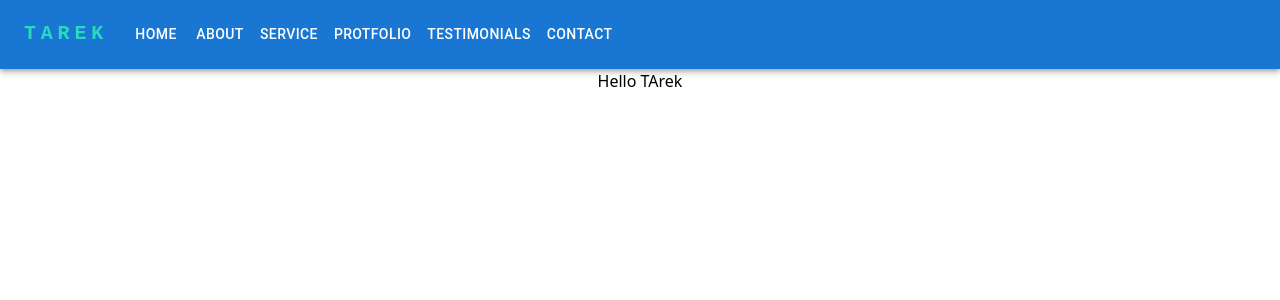
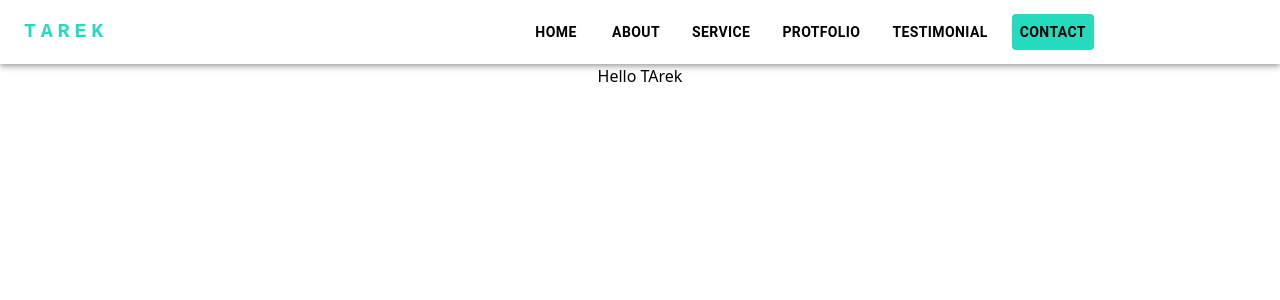
Before and after one commit to tarektusher/My-Protfolio, a React (Create React App) app in the folder my-project/: page / in a window 1280 px wide. Shown: the top 300 px of the page. Built offline with nearby package versions, Linux system fonts and the light colour scheme.

Commit message:
Navbar is completed

```diff
--- a/my-project/src/Components/Nabbar.jsx
+++ b/my-project/src/Components/Nabbar.jsx
@@ -13,7 +13,7 @@ import Tooltip from '@mui/material/Tooltip';
 import MenuItem from '@mui/material/MenuItem';
 import AdbIcon from '@mui/icons-material/Adb';
 
-const pages = ['Home', 'About', 'Service', 'Protfolio', 'Testimonials', 'Contact'];
+// const pages = ['Home', 'About', 'Service', 'Protfolio', 'Testimonials', 'Contact'];
 // const settings = ['Profile', 'Account', 'Dashboard', 'Logout'];
 
 function Nabbar() {
@@ -36,7 +36,7 @@ function Nabbar() {
   };
 
   return (
-    <AppBar position="static">
+    <AppBar position="static" sx={{backgroundColor : 'white'}}>
       <Container maxWidth="xl">
         <Toolbar disableGutters>
           {/* <AdbIcon sx={{ display: { xs: 'none', md: 'flex' }, mr: 1 }} /> */}
@@ -44,7 +44,7 @@ function Nabbar() {
             variant="h6"
             noWrap
             component="a"
-            href="#app-bar-with-responsive-menu"
+            href="/"
             sx={{
               mr: 2,
               display: { xs: 'none', md: 'flex' },
@@ -65,10 +65,10 @@ function Nabbar() {
               aria-controls="menu-appbar"
               aria-haspopup="true"
               onClick={handleOpenNavMenu}
-              color="inherit"
+              color="#26DABE"
             >
               <MenuIcon />
-            </IconButton>
+            </IconButton >
             <Menu
               id="menu-appbar"
               anchorEl={anchorElNav}
@@ -87,12 +87,12 @@ function Nabbar() {
                 display: { xs: 'block', md: 'none' },
               }}
             >
-              <Button sx={{color : 'black', fontWeight : '500'}}>Home</Button><br/>
-              <Button sx={{color : 'black', fontWeight : '500'}}>About</Button><br/>
-              <Button sx={{color : 'black', fontWeight : '500'}}>Service</Button><br/>
-              <Button sx={{color : 'black', fontWeight : '500'}}>Protfolio</Button><br/>
-              <Button sx={{color : 'black', fontWeight : '500'}}>Testimonial</Button><br/>
-              <Button sx={{color : 'black', fontWeight : '500'}}>Contact</Button>
+              <Button sx={{color : 'black', fontWeight : '700', ":hover" :{backgroundColor :'#24bfa7'}}}>Home</Button><br/>
+              <Button sx={{color : 'black', fontWeight : '700', ":hover" :{backgroundColor :'#24bfa7'}}}>About</Button><br/>
+              <Button sx={{color : 'black', fontWeight : '700', ":hover" :{backgroundColor :'#24bfa7'}}}>Service</Button><br/>
+              <Button sx={{color : 'black', fontWeight : '700', ":hover" :{backgroundColor :'#24bfa7'}}}>Protfolio</Button><br/>
+              <Button sx={{color : 'black', fontWeight : '700', ":hover" :{backgroundColor :'#24bfa7'}}}>Testimonial</Button><br/>
+              <Button sx={{color : 'black', fontWeight : '700', ":hover" :{backgroundColor :'#24bfa7'}}}>Contact</Button>
             </Menu>
           </Box>
           <Typography
@@ -107,24 +107,22 @@ function Nabbar() {
               fontFamily: 'monospace',
               fontWeight: 700,
               letterSpacing: '.3rem',
-              color: 'inherit',
+              color: '#26DABE',
               textDecoration: 'none',
             }}
           >
             TAREK
           </Typography>
-          <Box sx={{  display: { xs: 'none', alignItems : 'right', md: 'flex' } }}>
-            {pages.map((page) => (
-              <Button
-                key={page}
-                onClick={handleCloseNavMenu}
-                sx={{ my: 2, color: 'white', display: 'block' }}
-              >
-                {page}
-              </Button>
-            ))}
-          </Box>
-
+          <Box sx={{ display: { xs: 'none', md: 'flex' } }}>
+            <Box sx={{display : 'flex', gap : '1rem'}}>
+              <Button sx={{color : 'black', fontWeight : '700' , marginLeft : '50vh', marginRight : 'auto', ":hover" :{backgroundColor :'#24bfa7'}}}>Home</Button>
+              <Button sx={{color : 'black', fontWeight : '700', ":hover" :{backgroundColor :'#24bfa7'}}}>About</Button>
+              <Button sx={{color : 'black', fontWeight : '700', ":hover" :{backgroundColor :'#24bfa7'}}}>Service</Button>
+              <Button sx={{color : 'black', fontWeight : '700', ":hover" :{backgroundColor :'#24bfa7'}}}>Protfolio</Button>
+              <Button sx={{color : 'black', fontWeight : '700', ":hover" :{backgroundColor :'#24bfa7'}}}>Testimonial</Button>
+              <Button sx={{color : 'black', fontWeight : '700' , backgroundColor : '#26DABE', ":hover" :{backgroundColor :'#24bfa7'}}}>Contact</Button>
+            </Box>
+        </Box>
           <Box sx={{ flexGrow: 0 }}>
             {/* <Tooltip title="Open settings">
               <IconButton onClick={handleOpenUserMenu} sx={{ p: 0 }}>
```
Also changed, not shown: my-project/src/Pages/HomePage.jsx (added).
